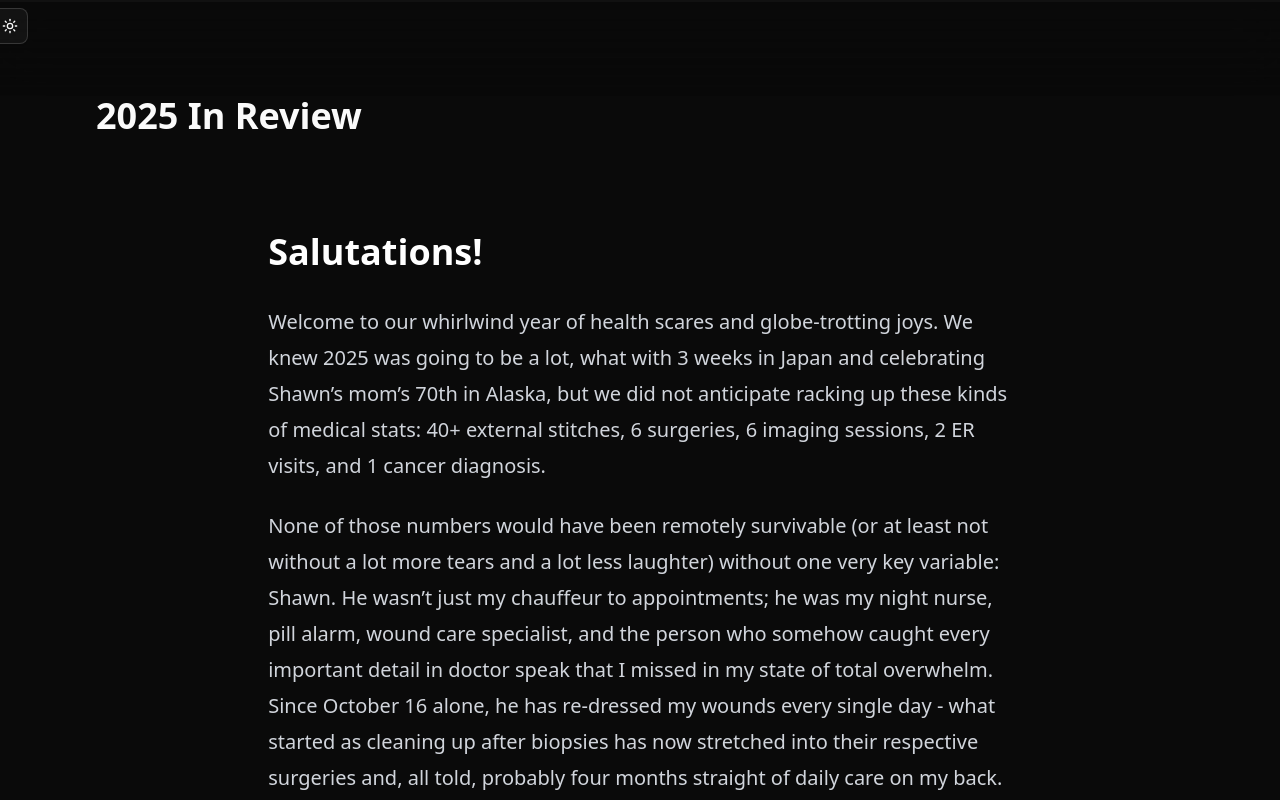
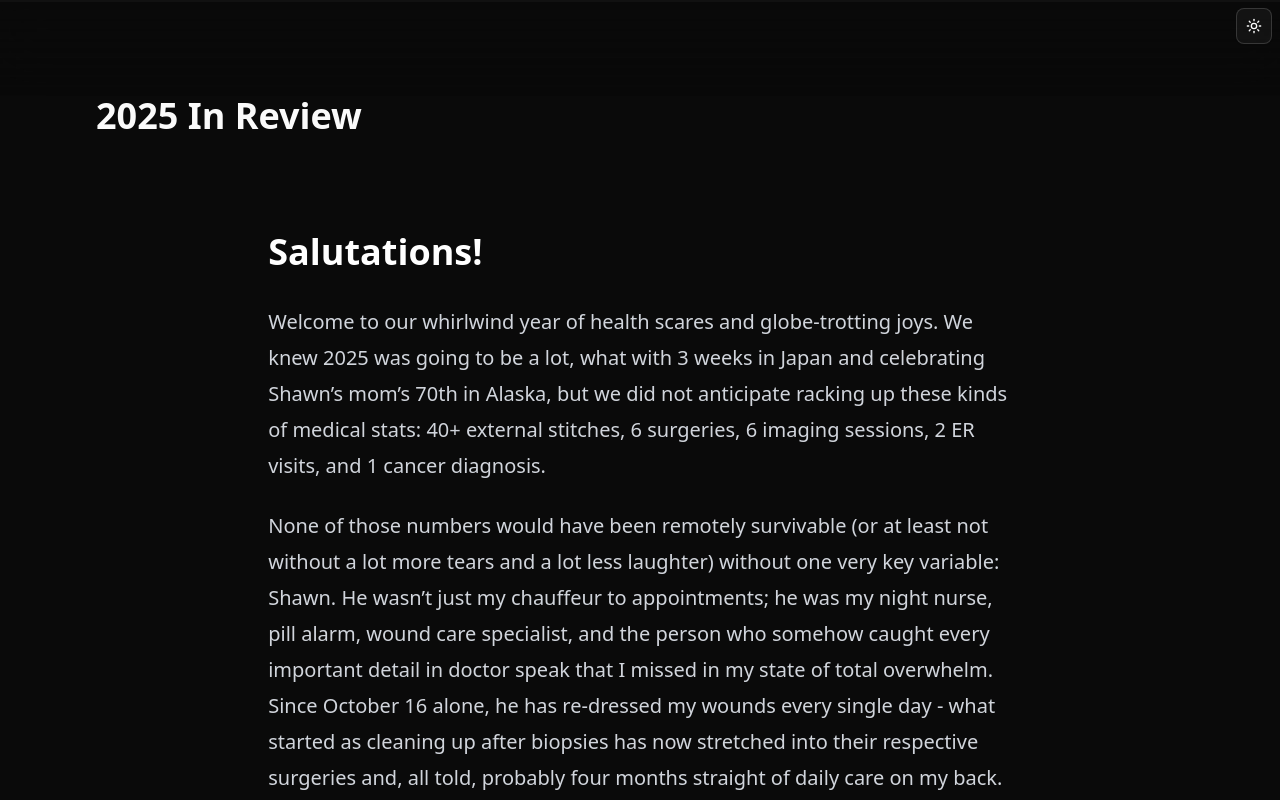
Before and after one commit to shawnphoffman/new-years-cards, a Next.js app: page / in a window 1280 px wide. Both pictures are taken after a click on the button "Toggle theme". Built offline with nearby package versions, Linux system fonts and the light colour scheme.

Commit message:
Refactor theme toggle button and clean up layout component

```diff
--- a/src/app/layout.tsx
+++ b/src/app/layout.tsx
@@ -28,8 +28,8 @@ export default function RootLayout({ children }: Props) {
 		<html lang="en" suppressHydrationWarning>
 			{/* <body className={`${geistSans.variable} ${geistMono.variable} antialiased`}> */}
 			<body className="antialiased">
-				<ThemeProvider attribute="class" defaultTheme="system" enableSystem disableTransitionOnChange>
-					<div className="fixed right-2 top-2 w-full z-50">
+				<ThemeProvider attribute="class">
+					<div className="fixed right-2 top-2 z-50">
 						<ThemeToggle />
 					</div>
 					<ScrollProgressWrapper>
--- a/src/components/theme-toggle.tsx
+++ b/src/components/theme-toggle.tsx
@@ -10,13 +10,9 @@ export function ThemeToggle() {
 	const isDark = resolvedTheme === 'dark'
 
 	return (
-		<Button
-			variant="outline"
-			size="icon"
-			onClick={() => setTheme(isDark ? 'light' : 'dark')}
-			aria-label={`Switch to ${isDark ? 'light' : 'dark'} mode`}
-		>
-			{isDark ? <Sun className="h-[1.2rem] w-[1.2rem]" /> : <Moon className="h-[1.2rem] w-[1.2rem]" />}
+		<Button variant="outline" size="icon" onClick={() => setTheme(isDark ? 'light' : 'dark')} aria-label="Toggle theme">
+			<Sun className="dark:block hidden h-[1.2rem] w-[1.2rem]" />
+			<Moon className="dark:hidden h-[1.2rem] w-[1.2rem] block" />
 		</Button>
 	)
 }
--- a/src/components/ui/scroll-progress.tsx
+++ b/src/components/ui/scroll-progress.tsx
@@ -1,35 +1,30 @@
-'use client';
+'use client'
 
-import { motion, SpringOptions, useScroll, useSpring } from 'motion/react';
-import { cn } from '@/lib/utils';
-import { RefObject } from 'react';
+import { motion, SpringOptions, useScroll, useSpring } from 'motion/react'
+import { cn } from '@/lib/utils'
+import { RefObject } from 'react'
 
 export type ScrollProgressProps = {
-  className?: string;
-  springOptions?: SpringOptions;
-  containerRef?: RefObject<HTMLDivElement>;
-};
+	className?: string
+	springOptions?: SpringOptions
+	containerRef?: RefObject<HTMLDivElement>
+}
 
 const DEFAULT_SPRING_OPTIONS: SpringOptions = {
 	stiffness: 200,
 	damping: 50,
 	restDelta: 0.001,
-};
+}
 
-export function ScrollProgress({
-  className,
-  springOptions,
-  containerRef,
-}: ScrollProgressProps) {
+export function ScrollProgress({ className, springOptions, containerRef }: ScrollProgressProps) {
 	const { scrollYProgress } = useScroll({
 		container: containerRef,
-    layoutEffect: Boolean(containerRef?.current),
-  });
+	})
 
 	const scaleX = useSpring(scrollYProgress, {
 		...DEFAULT_SPRING_OPTIONS,
 		...(springOptions ?? {}),
-  });
+	})
 
 	return (
 		<motion.div
@@ -38,5 +33,5 @@ export function ScrollProgress({
 				scaleX,
 			}}
 		/>
-  );
+	)
 }
```
Lines whose indentation alone changed are shown as unchanged.
